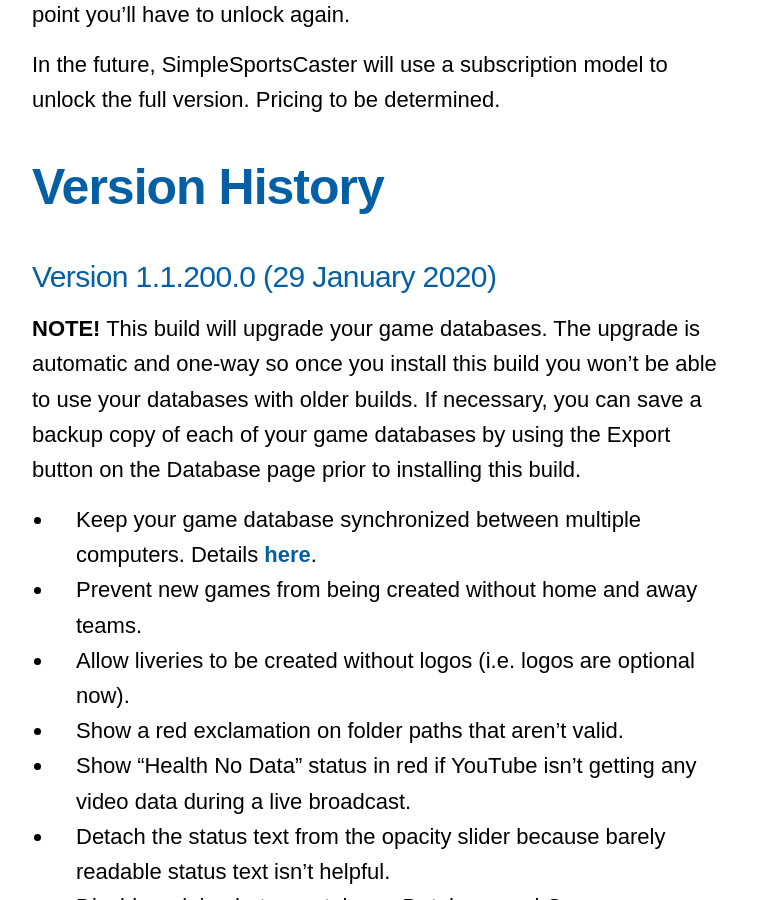
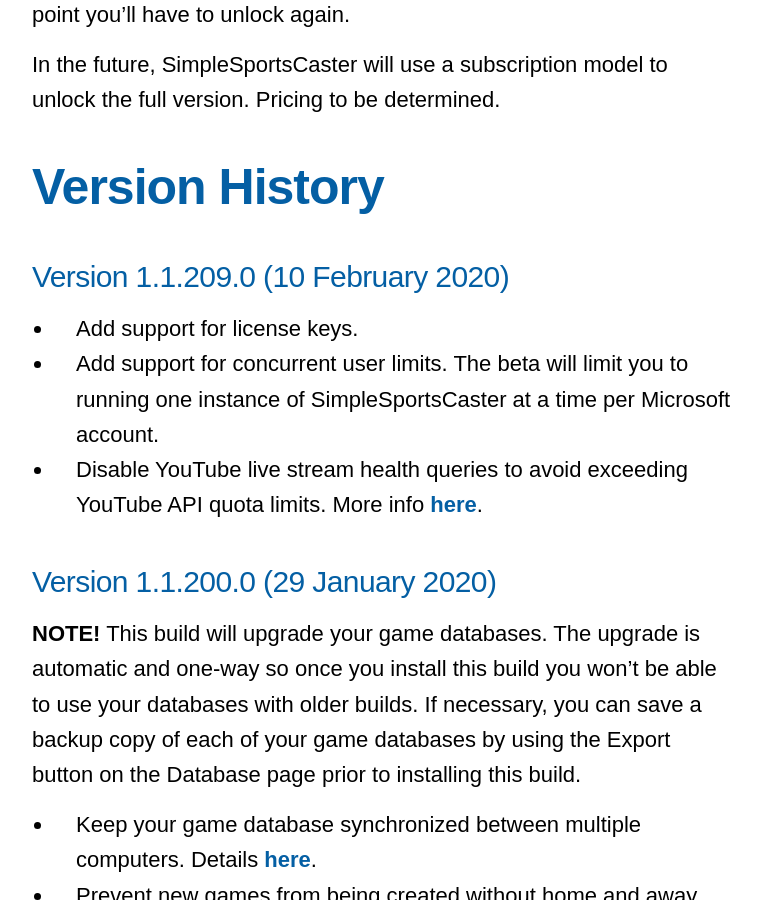
Before and after one commit to Zofware/www.simplesportscaster.com, a Jekyll site: the page built from docs/_pages/about.md, in a window 1280 px wide and 900 px high, scrolled down 2283 px. Shown: the whole window, without its empty margins (258-1019 px from the left). Built offline with Jekyll 4.4.1, drawn with Linux system fonts in a browser that asks for light colours; nearby versions of some CDN libraries; some web fonts are replaced.

```diff
--- a/docs/_pages/about.md
+++ b/docs/_pages/about.md
@@ -72,6 +72,11 @@ The free version of SimpleSportsCaster puts a watermark over the upper-right cor
 In the future, SimpleSportsCaster will use a subscription model to unlock the full version. Pricing to be determined.
 
 ## Version History
+
+### Version 1.1.209.0 (10 February 2020)
+* Add support for license keys.
+* Add support for concurrent user limits. The beta will limit you to running one instance of SimpleSportsCaster at a time per Microsoft account.
+* Disable YouTube live stream health queries to avoid exceeding YouTube API quota limits. More info [here](https://twitter.com/zofware/status/1226380524861542401).
 
 ### Version 1.1.200.0 (29 January 2020)
 
```
Also changed, not shown: docs/_posts/2020-02-10-version-1.1.209.0.md (added, +24 -0 lines).
